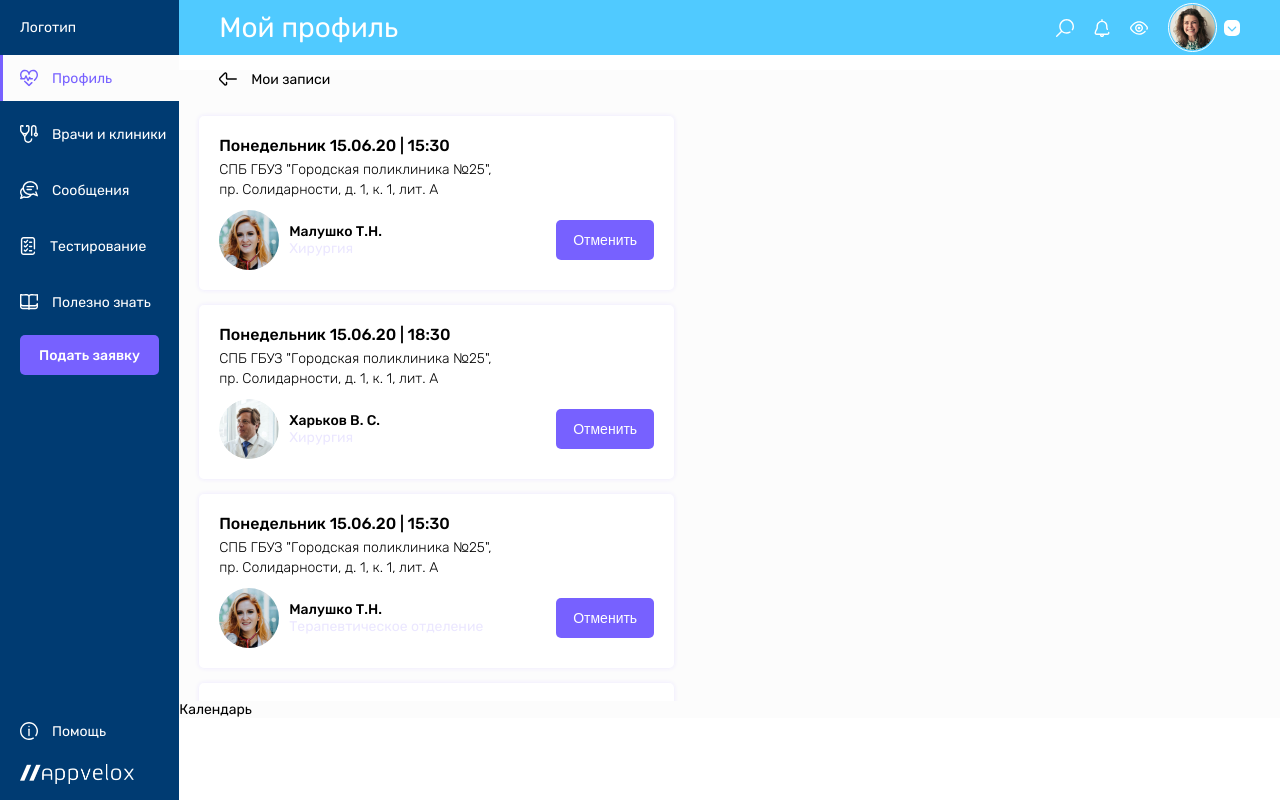
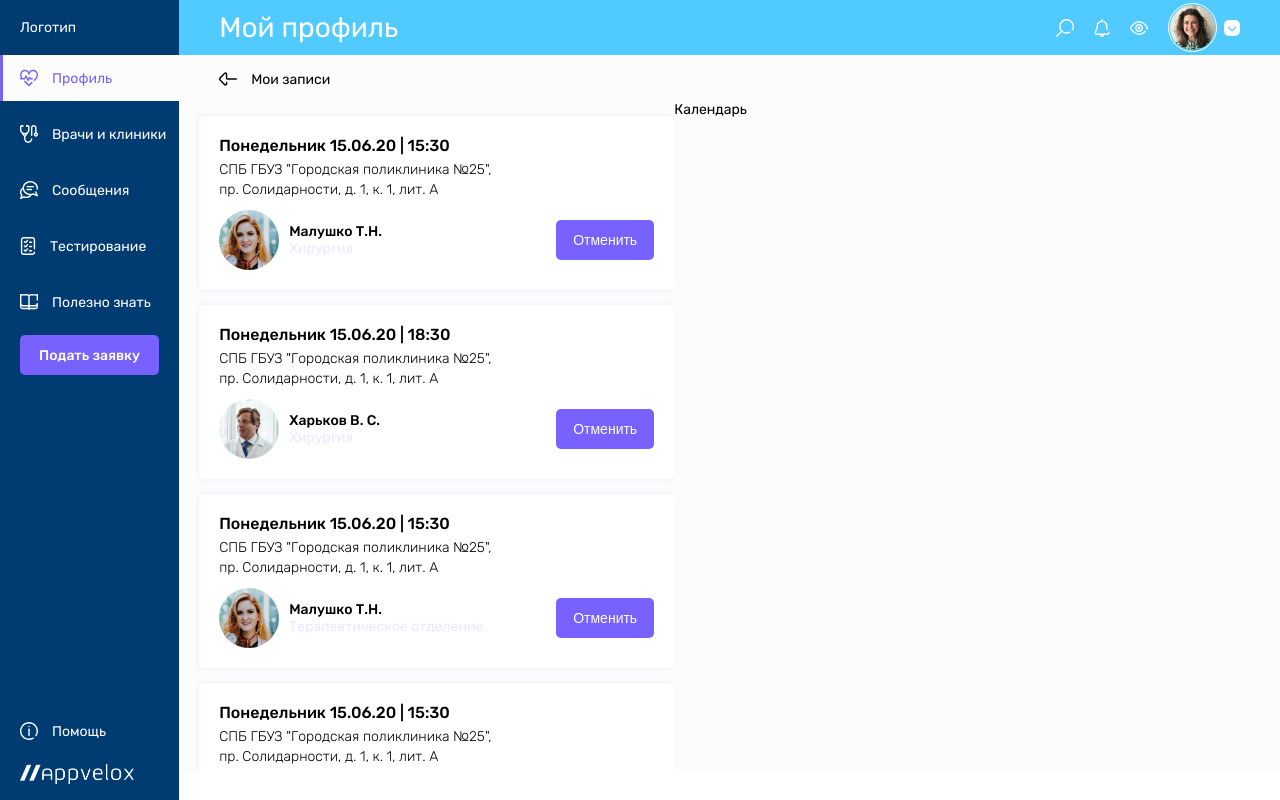
Before and after one commit to ViktorIukhlin/Appvelox, a React (Create React App) app: page /#/profile/myNotes in a window 1280 px wide. Built offline with nearby package versions, Linux system fonts and the light colour scheme; a web font is replaced by a local one.

Commit message:
add style

```diff
--- a/src/components/Profile/MyNotes/AppointmentList/AppointmentList.module.css
+++ b/src/components/Profile/MyNotes/AppointmentList/AppointmentList.module.css
@@ -1,5 +1,5 @@
 .container {
-  max-height: 600px;
+  max-height: 84vh;
   max-width: 600px;
   overflow: auto;
 }
--- a/src/components/Profile/MyNotes/MyNotes.jsx
+++ b/src/components/Profile/MyNotes/MyNotes.jsx
@@ -16,7 +16,7 @@ const MyNotes = (props) => {
         </NavLink>
         <div>Мои записи</div>
       </div>
-      <div>
+      <div className={style.content}>
         <AppointmentList listOfRecords={props.store.getState().listOfRecords.listOfRecords} />
         <Calendar />
       </div>
--- a/src/components/Profile/MyNotes/MyNotes.module.css
+++ b/src/components/Profile/MyNotes/MyNotes.module.css
@@ -5,9 +5,13 @@
   display: flex;
   align-items: center;
   color: black;
-  margin: 15px 0 13px 40px;
+  padding: 15px 0 13px 40px;
 }
 .toBack svg{
   transform: translate(0, 2px);
   margin-right: 14px;
 }
+.content{
+  display: flex;
+
+}
```
